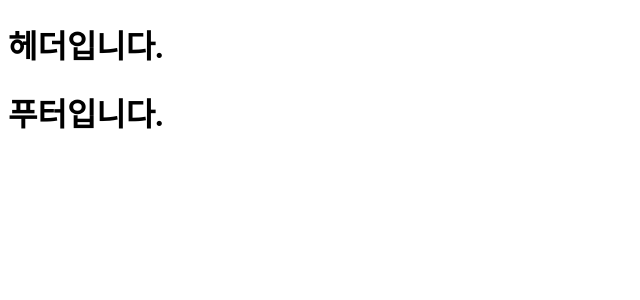
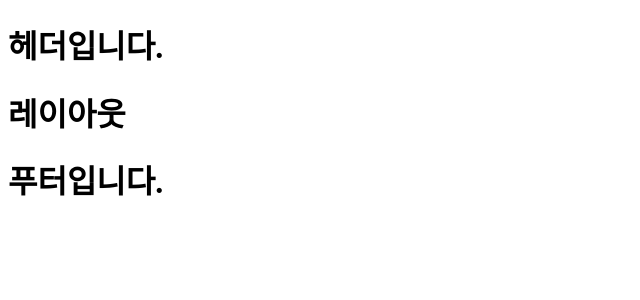
Before and after one commit to json91-dev/jungwoo_portpolio, a Next.js app: page / in a window 1280 px wide. Shown: the top 300 px of the page, without its empty margins (0-640 px from the left). Built offline with nearby package versions, Linux system fonts and the light colour scheme.

Commit message:
feat: 레이아웃 수정

```diff
--- a/src/layout/Layout.js
+++ b/src/layout/Layout.js
@@ -5,6 +5,8 @@ const Layout = ({children}) => {
   return (
     <>
       <Header />
+      <h1>레이아웃</h1>
+      <>{children}</>
       <Footer />
     </>
   )
```
